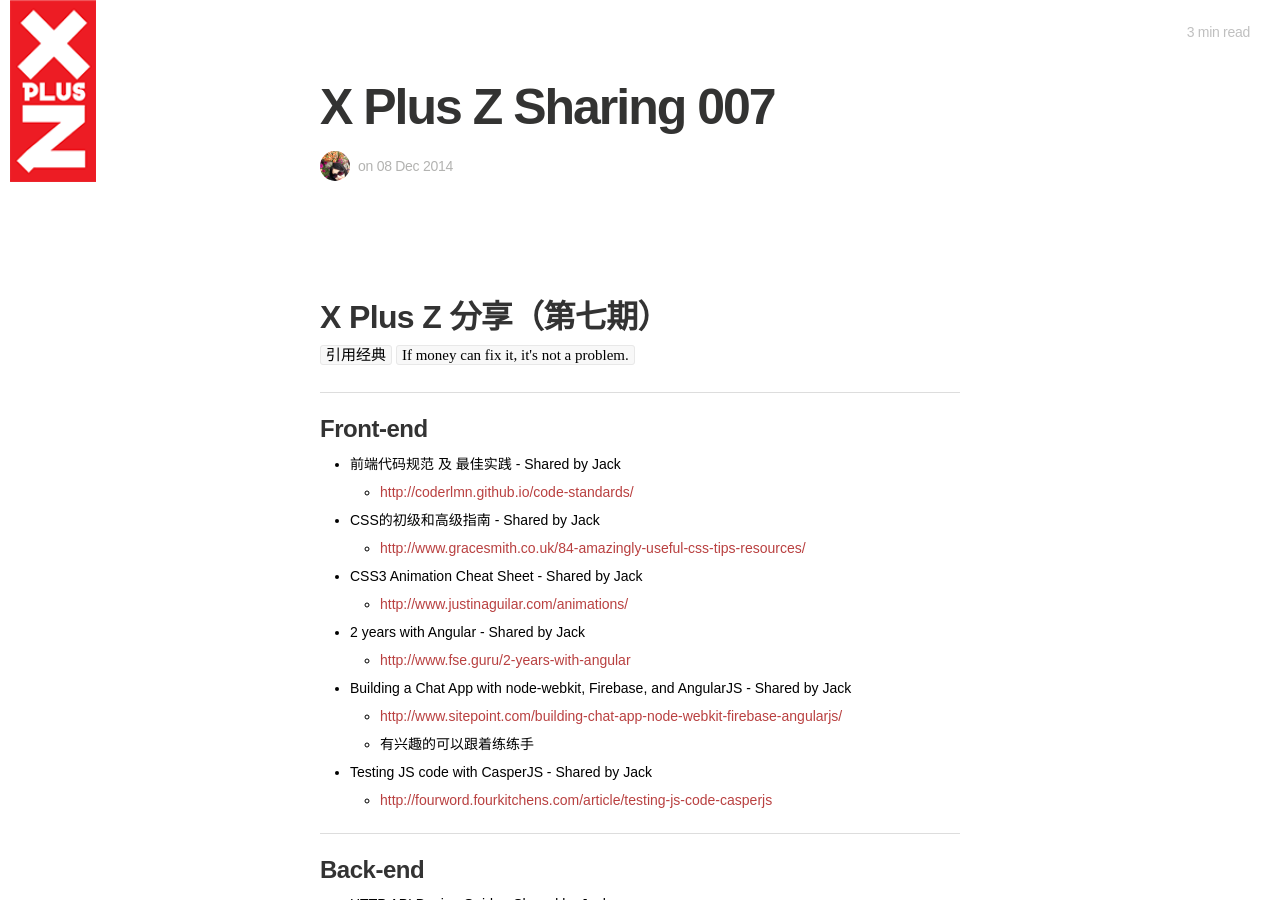
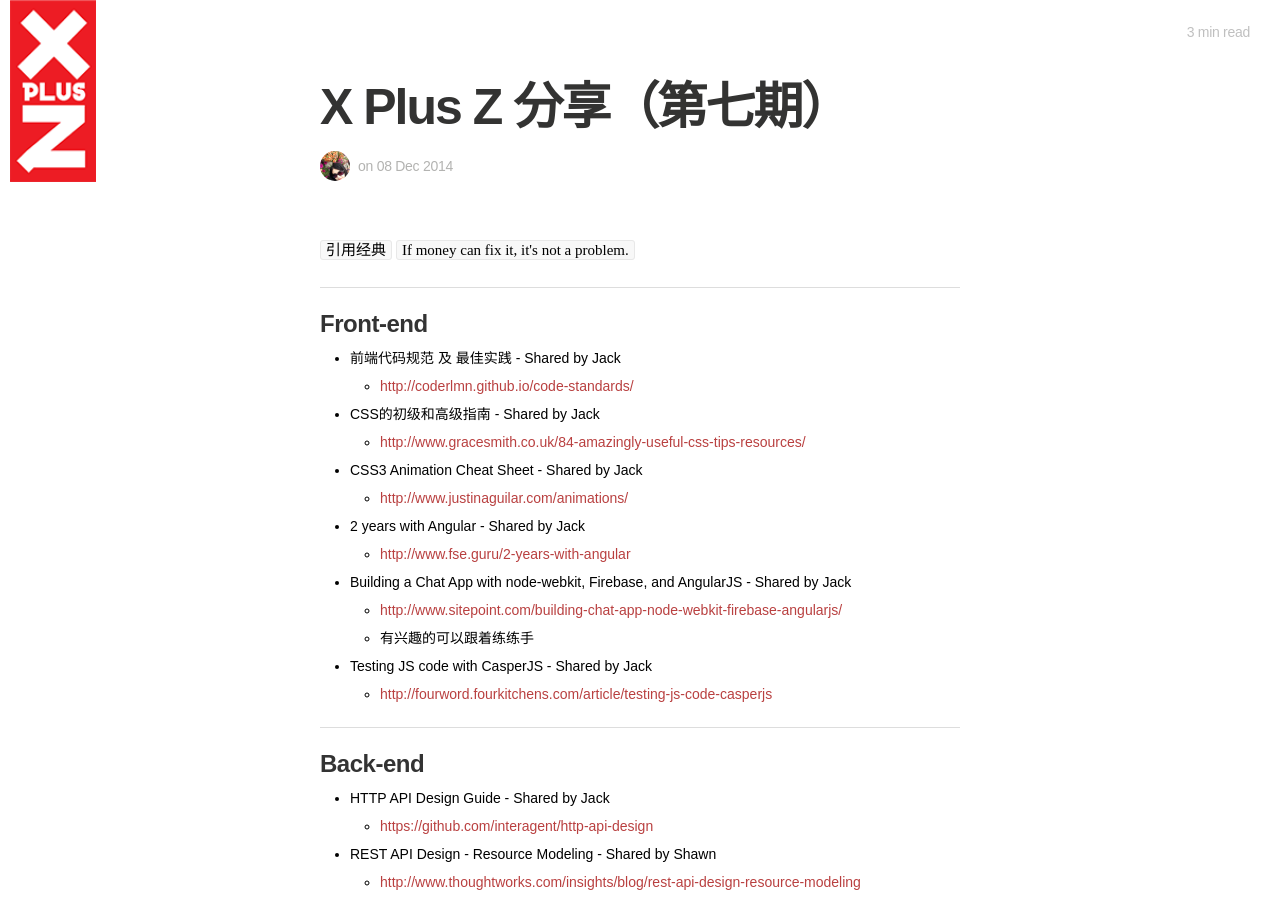
Before and after one commit to zhoule/zhoule.github.com, a Jekyll site: the page built from _posts/2014-12-08-x-plus-z-sharing---007.md, in a window 1280 px wide and 900 px high. Built offline with Jekyll 4.4.1, drawn with Linux system fonts in a browser that asks for light colours; nearby versions of some CDN libraries; some web fonts are replaced; Markdown is read by kramdown in place of the engine named in the settings.

Commit message:
Update sharing title.

```diff
--- a/_posts/2014-12-08-x-plus-z-sharing---007.md
+++ b/_posts/2014-12-08-x-plus-z-sharing---007.md
@@ -1,11 +1,10 @@
 ---
 layout: post
-title: "X Plus Z Sharing   007"
+title: "X Plus Z 分享（第七期）"
 description: ""
 category:
 tags: []
 ---
-# X Plus Z 分享（第七期）
 `引用经典`
 `If money can fix it, it's not a problem.`
 
```
